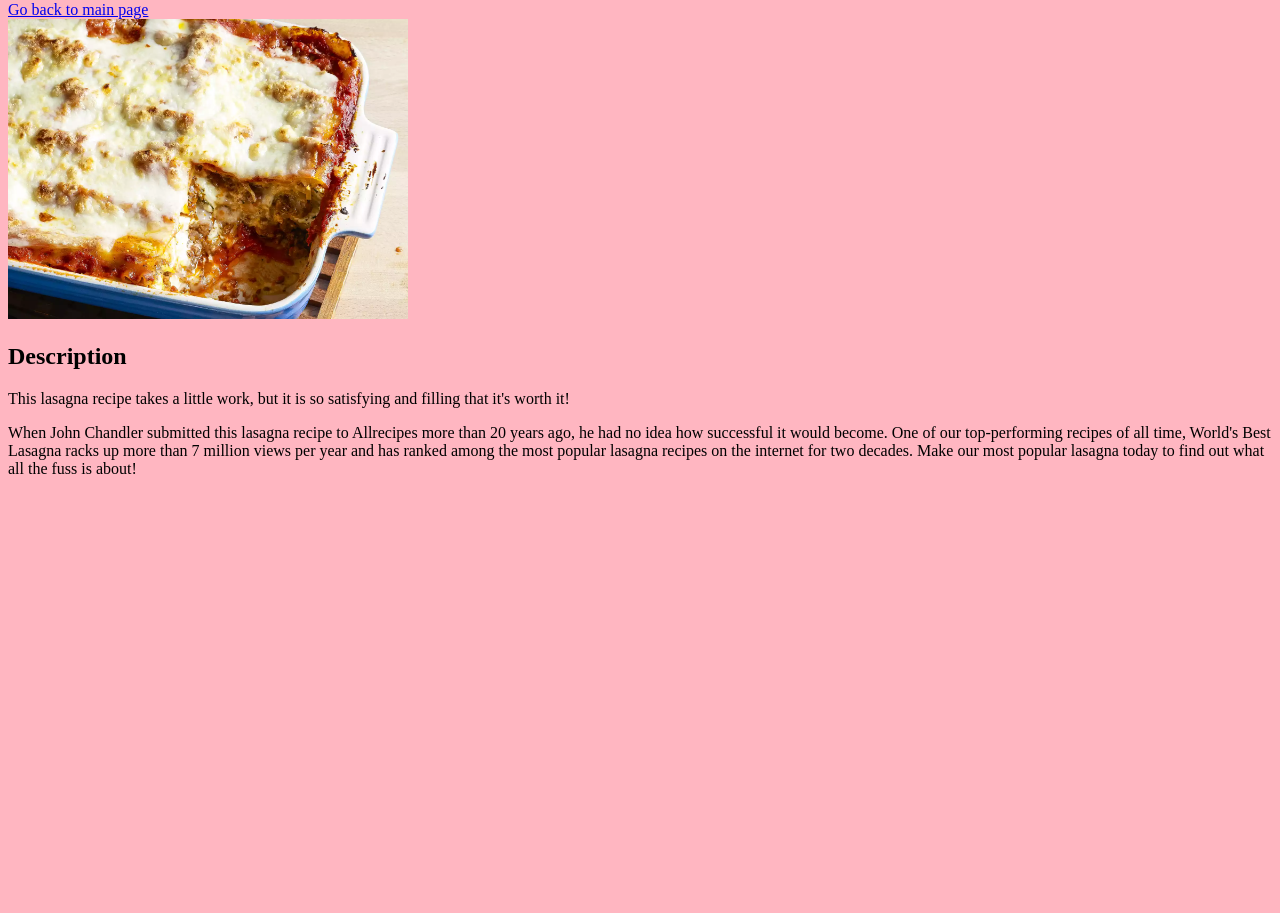
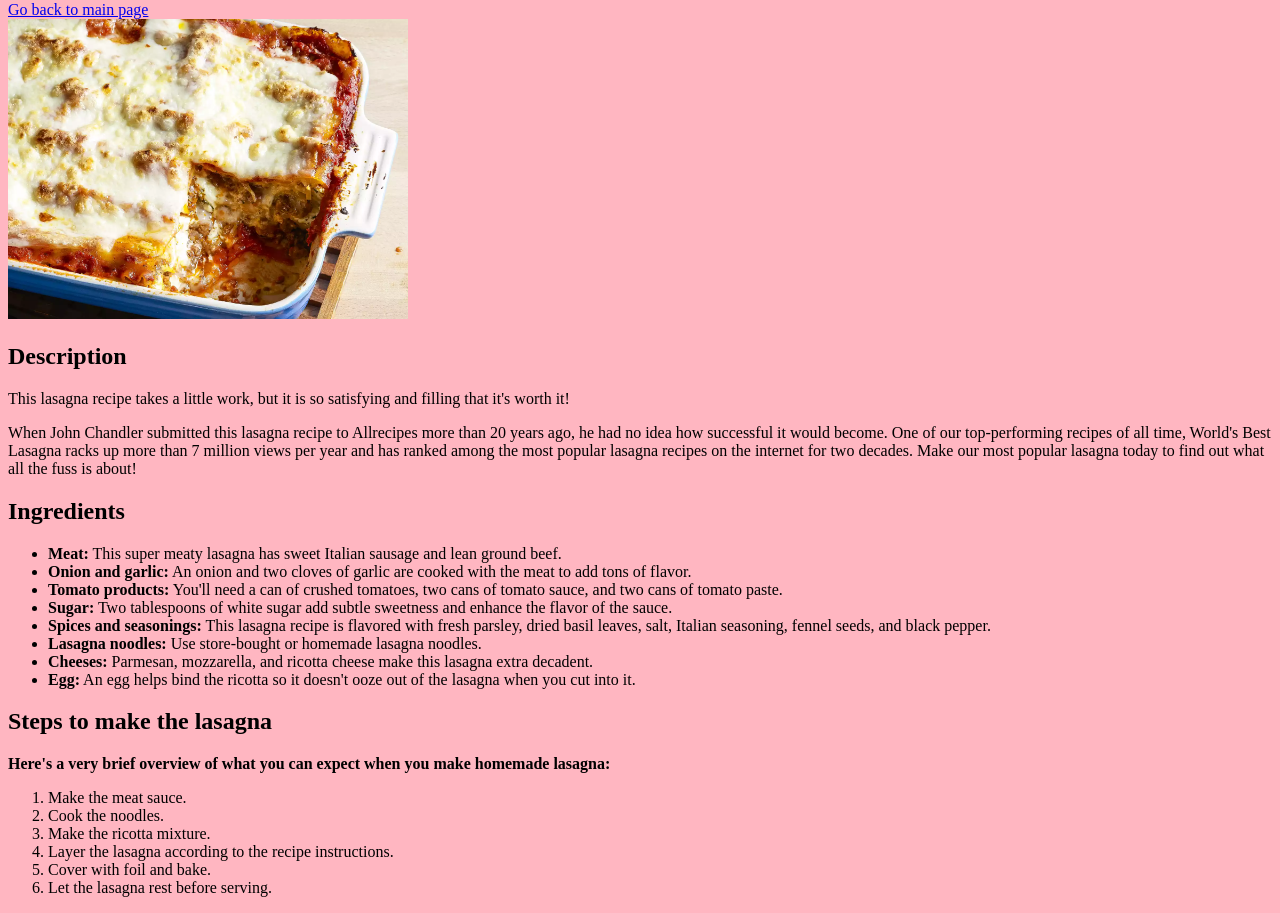
Before and after one commit to Nidy12/odin-recipes, a plain HTML site: page recipes/lasagna.html in a window 1280 px wide. Shown: the part 79-992 px from the top of the page. Before the commit the page ends 800 px from the top, so only its background shows below. Drawn offline with Linux system fonts and the light colour scheme.

Commit message:
third commit

```diff
--- a/recipes/lasagna.html
+++ b/recipes/lasagna.html
@@ -18,5 +18,29 @@
 
     </div>
 
+    <h2>Ingredients</h2>
+    <ul>
+        <li><strong>Meat:</strong> This super meaty lasagna has sweet Italian sausage and lean ground beef.</li>
+        <li><strong>Onion and garlic:</strong> An onion and two cloves of garlic are cooked with the meat to add tons of flavor.</li>
+        <li><strong>Tomato products:</strong> You'll need a can of crushed tomatoes, two cans of tomato sauce, and two cans of tomato paste.</li>
+        <li><strong>Sugar:</strong> Two tablespoons of white sugar add subtle sweetness and enhance the flavor of the sauce.</li>
+        <li><strong>Spices and seasonings:</strong> This lasagna recipe is flavored with fresh parsley, dried basil leaves, salt, Italian seasoning, fennel seeds, and black pepper.</li>
+        <li><strong>Lasagna noodles:</strong> Use store-bought or homemade lasagna noodles.</li>
+        <li><strong>Cheeses:</strong> Parmesan, mozzarella, and ricotta cheese make this lasagna extra decadent.</li>
+        <li><strong>Egg:</strong> An egg helps bind the ricotta so it doesn't ooze out of the lasagna when you cut into it.</li>
+    </ul>
+
+    <h2>Steps to make the lasagna</h2>
+    <p><strong>Here's a very brief overview of what you can expect when you make homemade lasagna:</strong></p>
+    <ol>
+
+        <li> Make the meat sauce.</li>
+        <li>Cook the noodles.</li>
+        <li>Make the ricotta mixture.</li>
+        <li>Layer the lasagna according to the recipe instructions.</li>
+        <li>Cover with foil and bake.</li>
+        <li>Let the lasagna rest before serving.</li>
+    </ol>
+
 </body>
 </html>
```
Also changed, not shown: index.html (+4 -2 lines).
